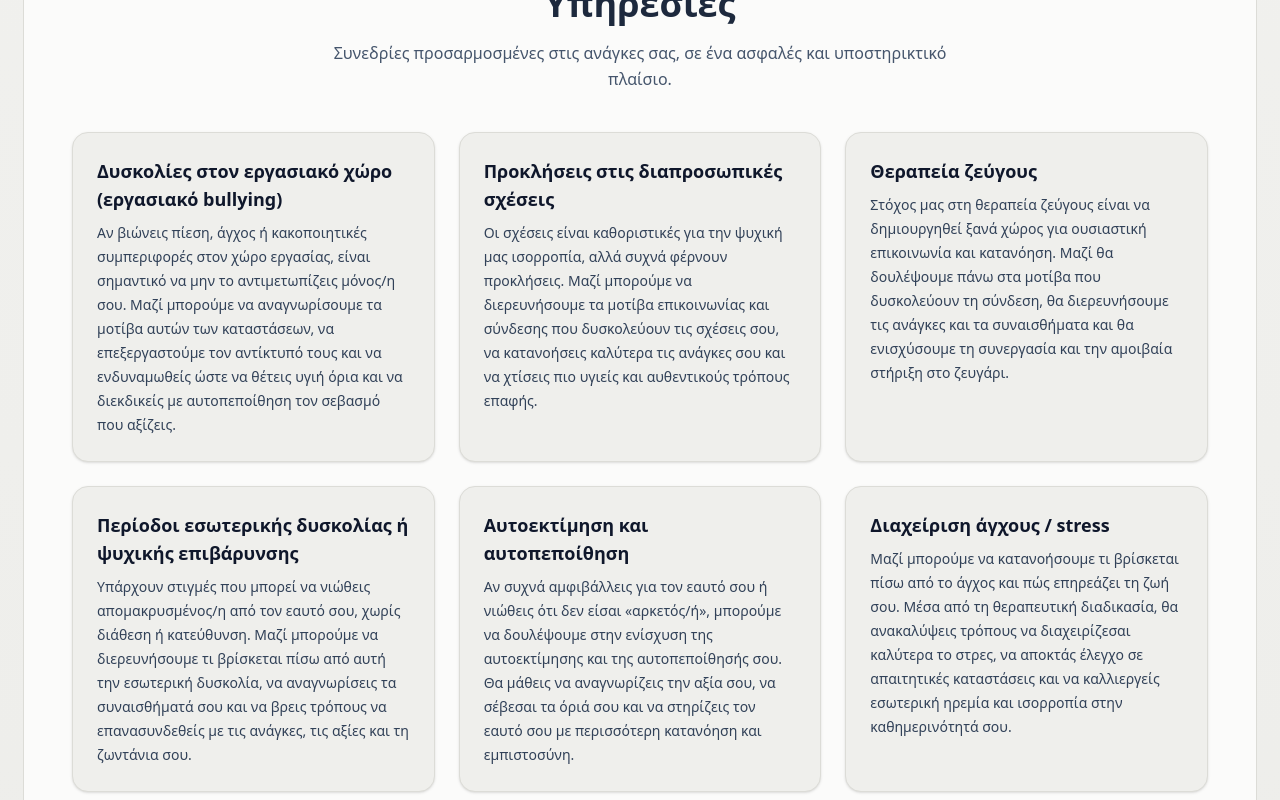
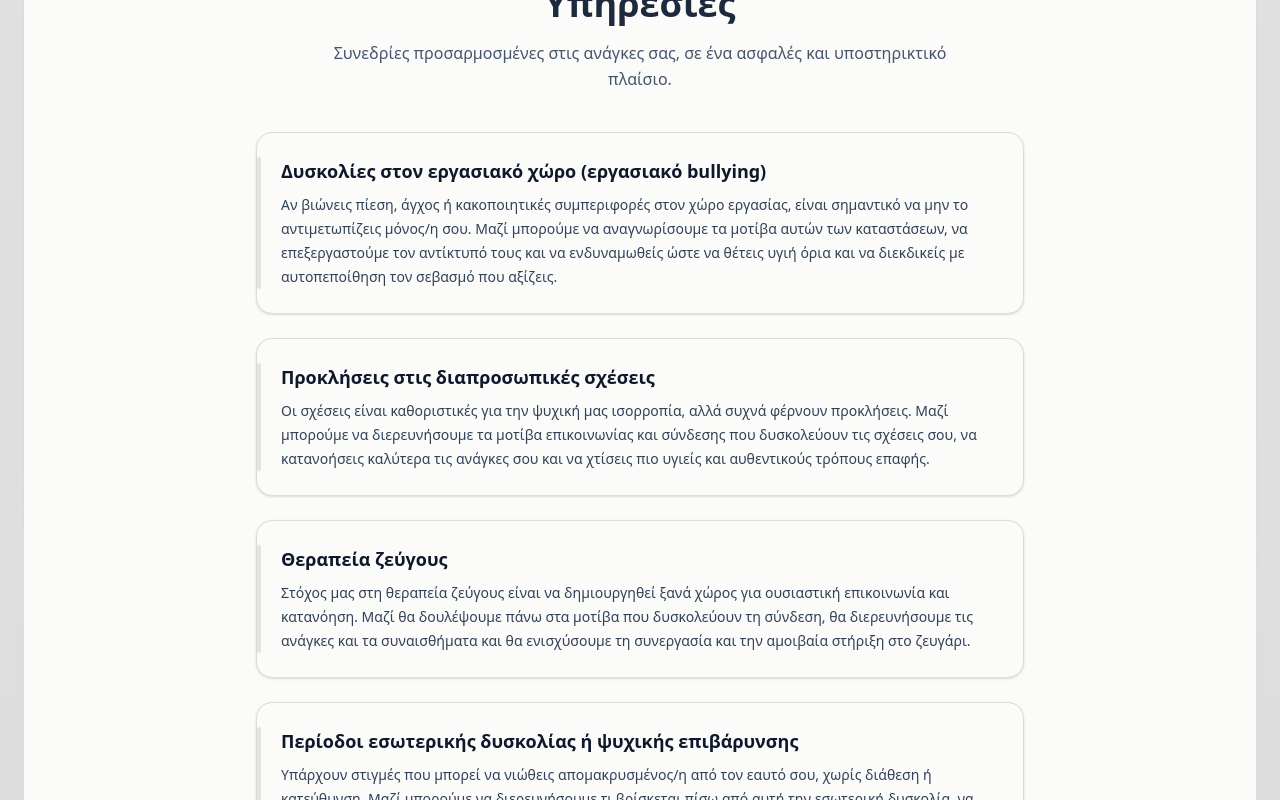
Before and after one commit to Nestortheo/psych-site, a React (Vite) app: page / in a window 1280 px wide. Shown: the part 2380-3180 px from the top of the page. Built offline with nearby package versions, Linux system fonts and the light colour scheme.

Commit message:
Footer Changes + bg-colour experimenting

```diff
--- a/src/App.jsx
+++ b/src/App.jsx
@@ -1,15 +1,18 @@
 import Navbar from "./components/Navbar";
 import Home from "./pages/Home";
 import Footer from "./components/Footer";
+import "./index.css";
 
 export default function App() {
   return (
     <main className="relative isolate min-h-screen bg-[#f6f6f4]">
       <div className="pointer-events-none absolute inset-0">
         <div className="absolute inset-0 bg-gradient-to-b
-      from-[#f6f6f4]
-      via-[#efefec]
-      to-[#e6e6e2]" />
+          from-surface
+          via-surfaceLight
+          to-surfaceDark
+          "
+        />
       </div>
 
       <div className="relative z-10">
--- a/src/components/Footer.jsx
+++ b/src/components/Footer.jsx
@@ -1,37 +1,39 @@
 export default function Footer() {
-return (
-    <footer className="bg-slate-900 text-slate-300 mt-24">
-      <div className="max-w-7xl mx-auto px-6 py-12 text-center md:text-left">
-        <div className="grid gap-10 md:grid-cols-3">
+  return (
+    <footer className="bg-[oklch(35%_0_0)] text-slate-200 mt-24">
+      <div className="max-w-7xl mx-auto px-6 py-10 md:py-12">
+
+        {/* Top content */}
+        <div className="grid gap-8 md:grid-cols-3 text-center md:text-left">
 
           {/* Brand / Summary */}
           <div>
-            <h3 className="text-lg font-semibold text-white mb-2">
+            <h3 className="text-base font-semibold text-white/90 mb-2">
               Δημήτρης Μιχούδης
             </h3>
-            <p className="text-sm text-slate-400">
-              Ψυχολόγος στη Θεσσαλονίκη — παροχή ατομικής θεραπείας με σεβασμό, εμπιστοσύνη
-              και επιστημονική τεκμηρίωση.
+            <p className="text-sm leading-relaxed text-slate-300">
+              Ψυχολόγος στη Θεσσαλονίκη — παροχή ατομικής θεραπείας με σεβασμό,
+              εμπιστοσύνη και επιστημονική τεκμηρίωση.
             </p>
           </div>
 
           {/* Contact Info */}
           <div>
-            <h4 className="text-sm font-semibold text-white uppercase mb-2">
+            <h4 className="text-xs font-semibold uppercase tracking-wide text-white/80 mb-2">
               Επικοινωνία
             </h4>
-            <ul className="space-y-1 text-sm">
+            <ul className="space-y-1 text-sm text-slate-300">
               <li>
                 <a
-                  href="mailto:dr.papadopoulos@example.com"
+                  href="mailto:dimitrismichoudis@gmail.com"
                   className="hover:underline"
                 >
-                  dr.papadopoulos@example.com
+                  dimitrismichoudis@gmail.com
                 </a>
               </li>
               <li>
-                <a href="tel:+30XXXXXXXXXX" className="hover:underline">
-                  +30 XXX XXX XXXX
+                <a href="tel:+302311829090" className="hover:underline">
+                  231 182 9090
                 </a>
               </li>
               <li>Θεσσαλονίκη, Ελλάδα</li>
@@ -40,10 +42,10 @@ return (
 
           {/* Quick Links */}
           <div>
-            <h4 className="text-sm font-semibold text-white uppercase mb-2">
+            <h4 className="text-xs font-semibold uppercase tracking-wide text-white/80 mb-2">
               Σύνδεσμοι
             </h4>
-            <ul className="space-y-1 text-sm">
+            <ul className="space-y-1 text-sm text-slate-300">
               <li><a href="#about" className="hover:underline">Σχετικά</a></li>
               <li><a href="#services" className="hover:underline">Υπηρεσίες</a></li>
               <li><a href="#contact" className="hover:underline">Επικοινωνία</a></li>
@@ -51,8 +53,8 @@ return (
           </div>
         </div>
 
-        {/* Divider + bottom line */}
-        <div className="mt-10 pt-6 border-t border-white/10 text-sm text-slate-500 text-center">
+        {/* Bottom line */}
+        <div className="mt-8 pt-4 border-t border-white/10 text-xs text-center text-slate-400">
           © {new Date().getFullYear()} Δημήτρης Μιχούδης — Με επιφύλαξη παντός δικαιώματος.
         </div>
       </div>
--- a/src/components/ServiceCard.jsx
+++ b/src/components/ServiceCard.jsx
@@ -4,13 +4,14 @@ export default function ServiceCard({ title, text, className = "" }) {
   return (
     <div
       className={[
-        "h-full w-full max-w-md rounded-2xl p-6",
+        "h-full w-full rounded-2xl p-6",
         "border border-[#dcdcd7] bg-[#efefec]",
         "shadow-sm transition hover:shadow-md hover:-translate-y-1 ",
 
         className,
       ].join(" ")}
     >
+      <span className="absolute left-0 top-6 bottom-6 w-1 rounded-full bg-slate-900/10" />
       <h3 className="text-lg font-semibold text-slate-900 mb-2">{title}</h3>
       <p className="text-slate-700 text-sm leading-6">{text}</p>
     </div>
--- a/src/index.css
+++ b/src/index.css
@@ -10,3 +10,14 @@
            focus:outline-none focus:ring-2 focus:ring-indigo-500;
   }
 }
+@theme {
+  /* surfaces */
+  --color-surface: oklch(93% 0 0);
+  --color-surfaceLight: oklch(90% 0 0);
+  --color-surfaceDark: oklch(85% 0 0);
+
+  /* text */
+  --color-ink: oklch(28% 0 0);
+  --color-ink-soft: oklch(35% 0 0);
+  --color-ink-strong: oklch(22% 0 0);
+}
--- a/src/pages/Home.jsx
+++ b/src/pages/Home.jsx
@@ -162,11 +162,12 @@ export default function Home() {
             <p className="mx-auto mt-4 mb-10 max-w-2xl text-center text-slate-600 leading-relaxed">
               Συνεδρίες προσαρμοσμένες στις ανάγκες σας, σε ένα ασφαλές και υποστηρικτικό πλαίσιο.
             </p>
-
-            <div className="grid grid-cols-1 sm:grid-cols-2 lg:grid-cols-3 gap-6">
-              {services.map((s) => (
-                <ServiceCard key={s.title} title={s.title} text={s.text} />
-              ))}
+            <div className="mx-auto max-w-3xl">
+              <div className="grid grid-cols-1 sm:grid-cols-1 lg:grid-cols-1 gap-6">
+                {services.map((s) => (
+                  <ServiceCard key={s.title} title={s.title} text={s.text} className="bg-[#fbfbfa] border-[#dcdcd7] pl-6 relative" />
+                ))}
+              </div>
             </div>
           </div>
         </div>
--- a/tailwind.config.js
+++ b/tailwind.config.js
@@ -5,7 +5,6 @@ export default {
     "./src/**/*.{js,jsx,ts,tsx}",
   ],
   theme: {
-    extend: {}
   },
   plugins: [],
 }
```
